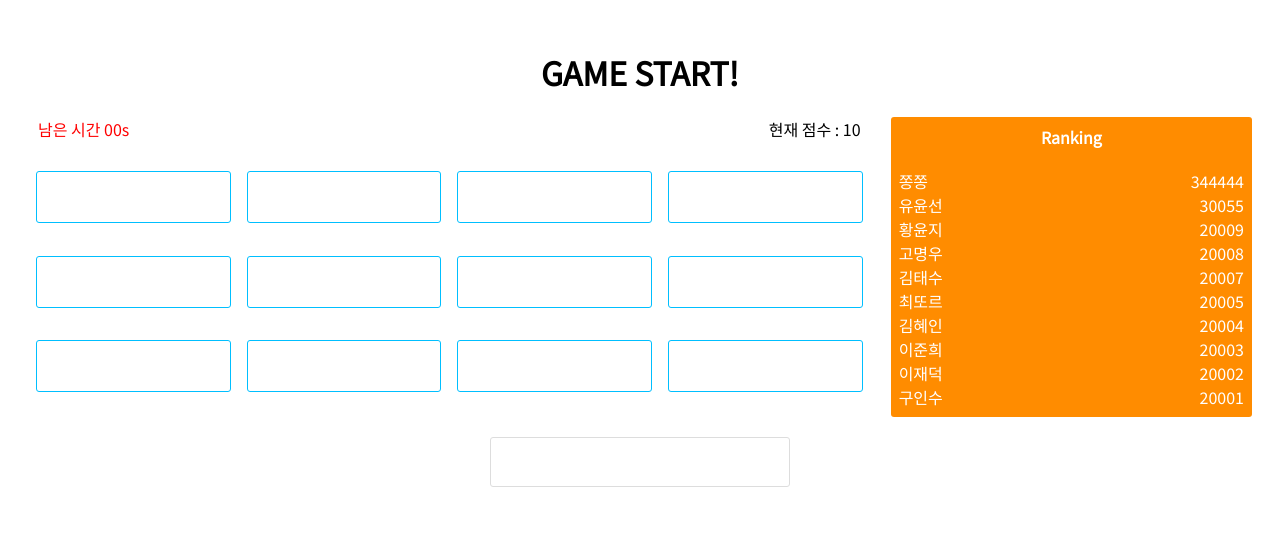
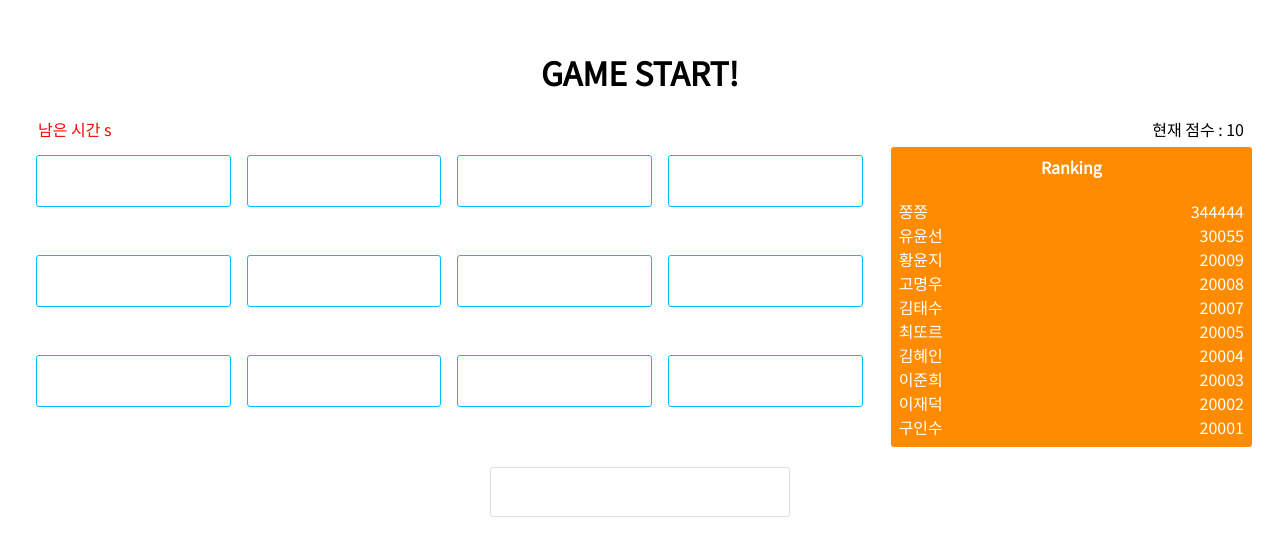
Before and after one commit to yusop795/typingPractice, a React (Create React App) app: page /start in a window 1280 px wide. Shown: the top 556 px of the page. Built offline with nearby package versions, Linux system fonts and the light colour scheme; a web font is replaced by a local one.

Commit message:
intermediate saving

```diff
--- a/src/components/wordsboard/WordsBoard.jsx
+++ b/src/components/wordsboard/WordsBoard.jsx
@@ -5,10 +5,6 @@ function WordsBoard(words) {
   /* typing field에서 받은 랜덤 단어 = words */
   return (
     <ul className="board_container">
-      <div className="score_timer">
-        <span className="timer">남은 시간 00s</span>
-        <span className="score">현재 점수 : 10</span>
-      </div>
       {words.voca.map((d, i) => {
         return (
           <li key={i} place={d.place} className="board_item">
--- a/src/components/wordsboard/wordsboard.scss
+++ b/src/components/wordsboard/wordsboard.scss
@@ -9,7 +9,7 @@
     height: 30px;
     padding: 0 10px;
     .timer {
-      color:red;
+      color: red;
       float: left;
       width: 50%;
     }
@@ -17,6 +17,7 @@
       text-align: right;
       float: right;
       width: 50%;
+      padding-right: 0px;
     }
   }
 }
@@ -31,3 +32,20 @@
     padding: 25px 12px;
   }
 }
+.score_timer {
+  width: 100%;
+  height: 30px;
+  padding: 0 10px;
+  .timer {
+    color: red;
+    float: left;
+    width: 50%;
+  }
+  .score {
+    box-sizing: border-box;
+    padding-right: 18px;
+    text-align: right;
+    float: right;
+    width: 50%;
+  }
+}
--- a/src/containers/TypingField.jsx
+++ b/src/containers/TypingField.jsx
@@ -8,6 +8,13 @@ import "./containers.scss";
 /*key, q는 필수값... q=> 검색어... 랜덤은 x*/
 
 class TypingField extends React.Component {
+  constructor() {
+    super();
+    this.state = {
+      timer: 0,
+      timerFunc: {}
+    };
+  }
   componentDidMount() {
     /* 해당 컴포넌트 초기값 세팅 될 때 실행됨 => saga call (saga/index.js) INITIAL_WORDS 을 키로 실행시킬 function 을 찾는다*/
     this.props.actionReducerCall({
@@ -16,6 +23,30 @@ class TypingField extends React.Component {
       name: "on_word"
     });
   }
+  startTimer(time) {
+    console.log("start".time);
+    this.setState({
+      timer: time
+    });
+    // this.state.timerFunc = setInterval( decrementTime(), 1000);
+    const timerfunc = () => {
+      let timer_start = this.state.timer;
+      const set = document.querySelector(".show_num");
+      console.log("timer_start", timer_start);
+      set.innerText = timer_start;
+      if (timer_start > 0) {
+        timer_start--;
+        this.setState({
+          timer: timer_start
+        });
+      } else {
+        clearInterval(timer_starting);
+      }
+    };
+
+    const timer_starting = setInterval(timerfunc(), 1000);
+  }
+  decrementTime() {}
   render() {
     // console.log("rendom words ", this.props.on_word);
     // const { point, name } = this.props.data;
@@ -23,6 +54,13 @@ class TypingField extends React.Component {
       <div>
         <div className="container">
           <h1>GAME START!</h1>
+          <div className="score_timer">
+            <span className="timer">
+              남은 시간{" "}
+              <span className="show_num">{() => this.startTimer(30)}</span>s
+            </span>
+            <span className="score">현재 점수 : 10</span>
+          </div>
           <div className="top_container">
             <WordsBoard voca={this.props.on_word} />
             <Ranking rankers={this.props.data} />
```
Also changed, not shown: src/helpers/getRandomArray.1.js (added, +7 -0 lines), 1 other file (tests, documents, lock files or other folders).
